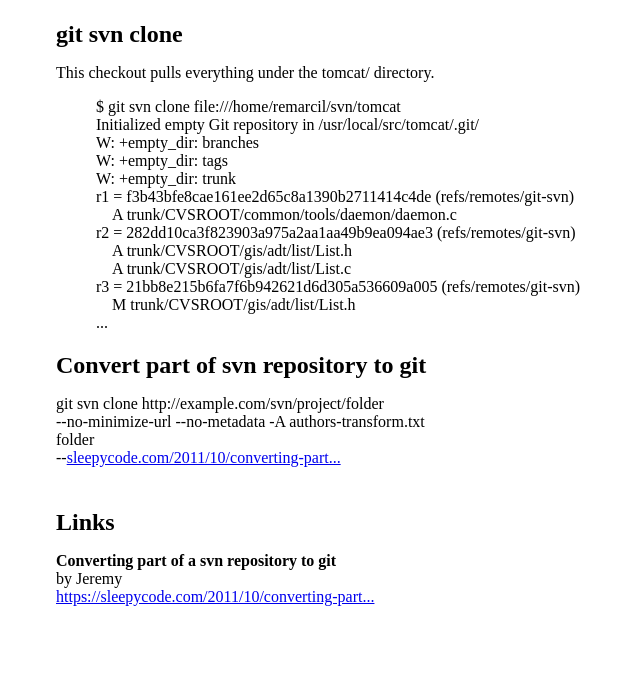
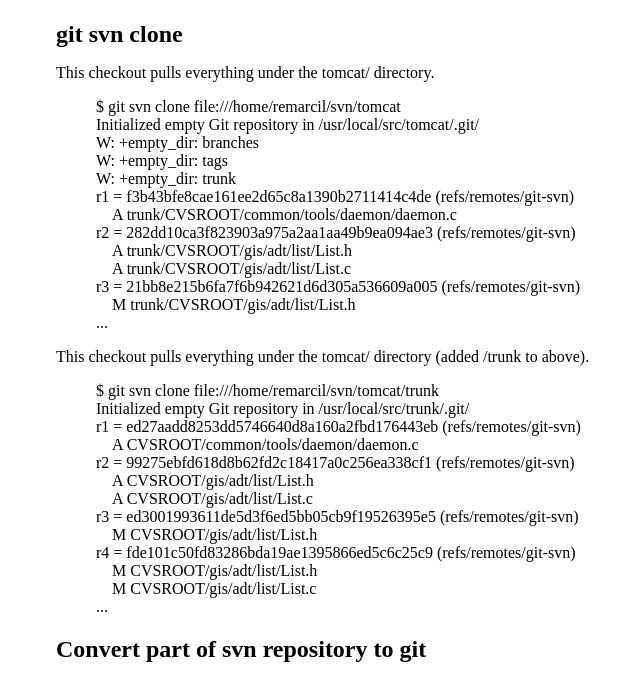
Before and after one commit to marcilr/git-svn, a plain HTML site: page examples/index.html in a window 1280 px wide. Shown: the part 107-783 px from the top of the page, without its empty margins (8-648 px from the left). Drawn offline with Linux system fonts and the light colour scheme.

Commit message:
Added another example

```diff
--- a/examples/index.html
+++ b/examples/index.html
@@ -44,7 +44,7 @@
 
 <h2>git svn clone</h2>
 <p>
-This checkout pulls everything under the  tomcat/ directory.<br>
+This checkout pulls everything under the tomcat/ directory.<br>
 <blockquote>
   $ git svn clone file:///home/remarcil/svn/tomcat<br>
 Initialized empty Git repository in /usr/local/src/tomcat/.git/<br>
@@ -58,6 +58,26 @@
 &nbsp;&nbsp;&nbsp;&nbsp;A	trunk/CVSROOT/gis/adt/list/List.c<br>
 r3 = 21bb8e215b6fa7f6b942621d6d305a536609a005 (refs/remotes/git-svn)<br>
 &nbsp;&nbsp;&nbsp;&nbsp;M	trunk/CVSROOT/gis/adt/list/List.h<br>
+...<br>
+</blockquote>
+</p>
+
+<p>
+  This checkout pulls everything under the tomcat/ directory
+  (added /trunk to above).<br>
+<blockquote>
+$ git svn clone file:///home/remarcil/svn/tomcat/trunk<br>
+Initialized empty Git repository in /usr/local/src/trunk/.git/<br>
+r1 = ed27aadd8253dd5746640d8a160a2fbd176443eb (refs/remotes/git-svn)<br>
+&nbsp;&nbsp;&nbsp;&nbsp;A	CVSROOT/common/tools/daemon/daemon.c<br>
+r2 = 99275ebfd618d8b62fd2c18417a0c256ea338cf1 (refs/remotes/git-svn)<br>
+&nbsp;&nbsp;&nbsp;&nbsp;A	CVSROOT/gis/adt/list/List.h<br>
+&nbsp;&nbsp;&nbsp;&nbsp;A	CVSROOT/gis/adt/list/List.c<br>
+r3 = ed3001993611de5d3f6ed5bb05cb9f19526395e5 (refs/remotes/git-svn)<br>
+&nbsp;&nbsp;&nbsp;&nbsp;M	CVSROOT/gis/adt/list/List.h<br>
+r4 = fde101c50fd83286bda19ae1395866ed5c6c25c9 (refs/remotes/git-svn)<br>
+&nbsp;&nbsp;&nbsp;&nbsp;M	CVSROOT/gis/adt/list/List.h<br>
+&nbsp;&nbsp;&nbsp;&nbsp;M	CVSROOT/gis/adt/list/List.c<br>
 ...<br>
 </blockquote>
 </p>
```
